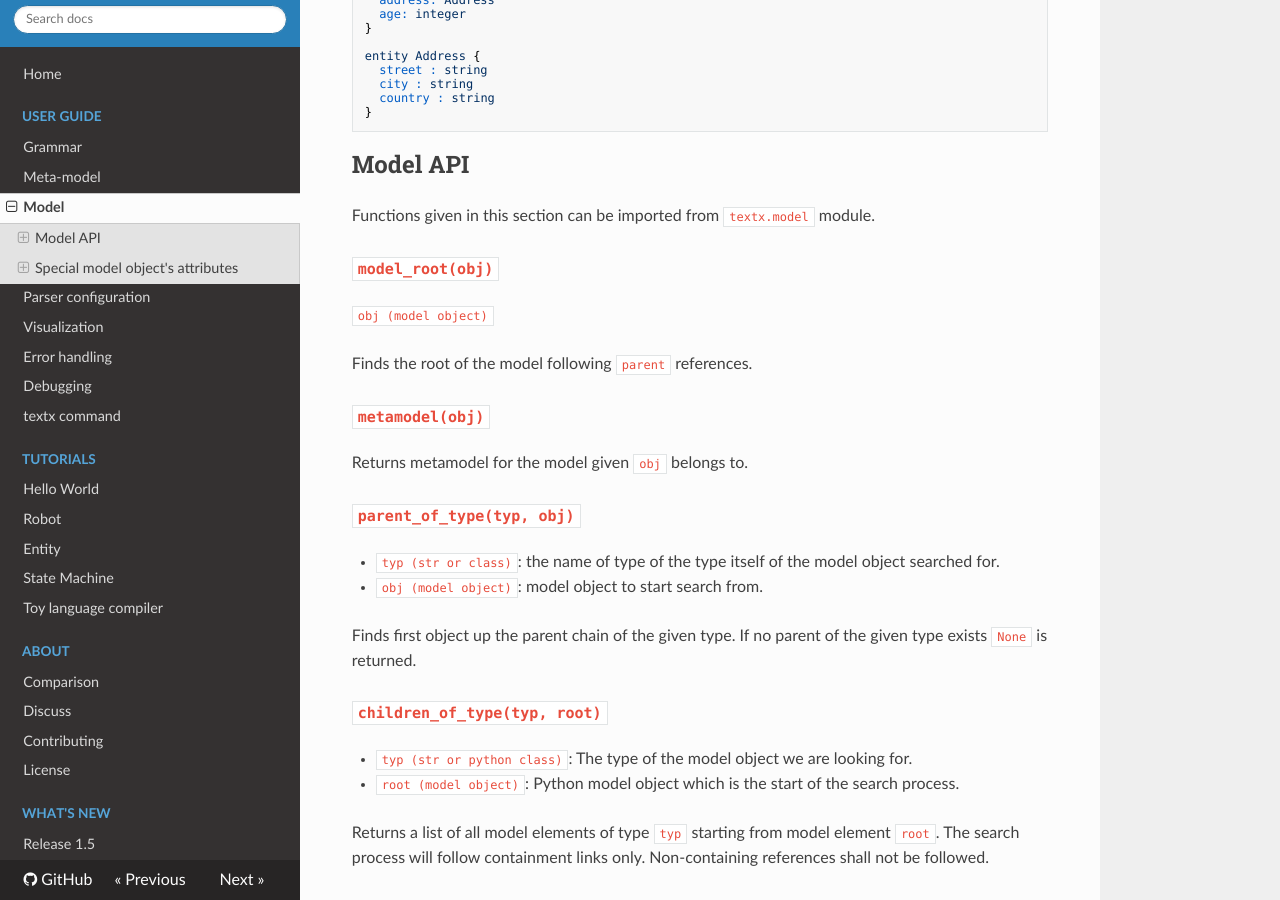
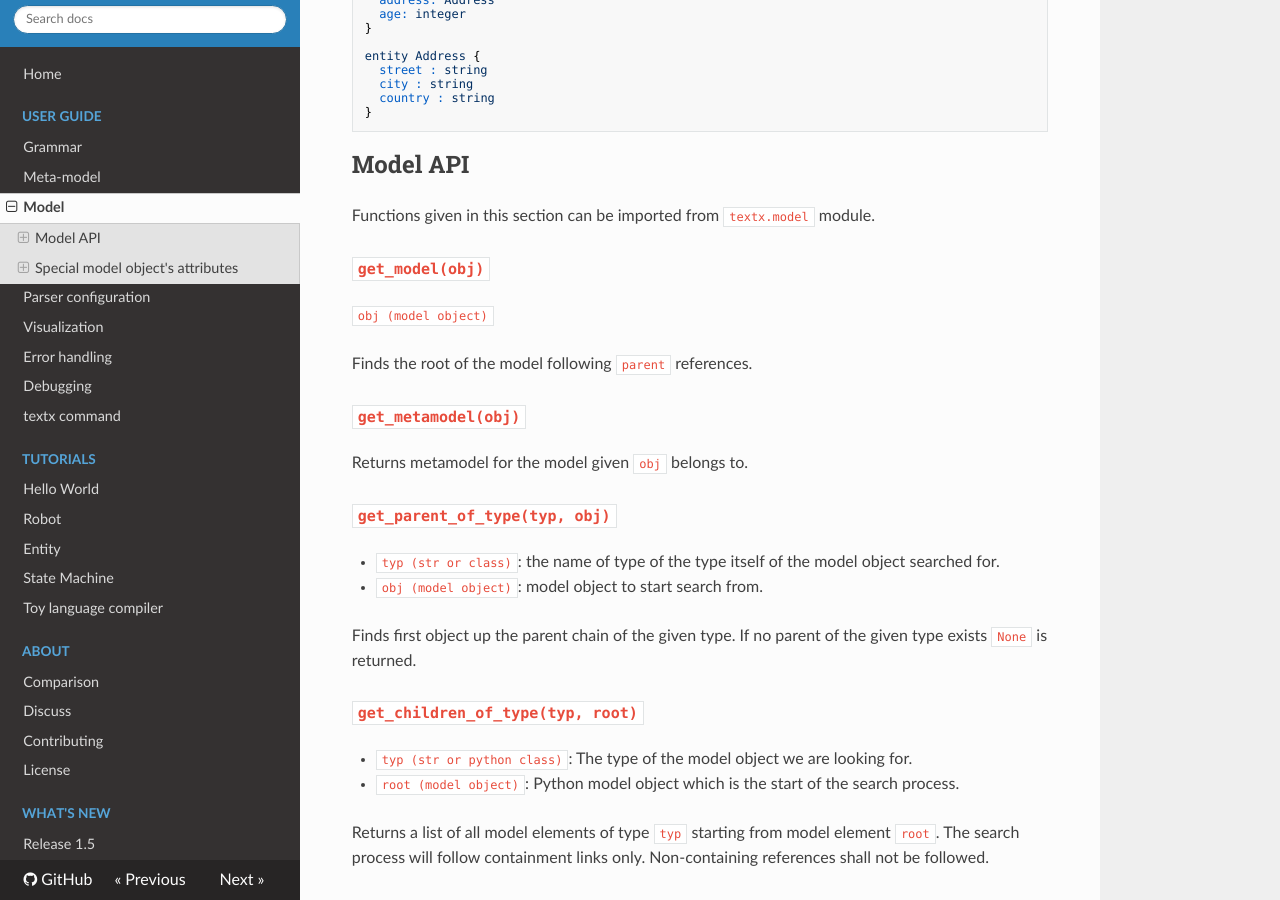
Before and after one commit to textX/textX, an MkDocs documentation site: the page built from docs/model.md, in a window 1280 px wide and 900 px high, scrolled down 1198 px. Built offline with MkDocs 1.6.1, drawn with Linux system fonts in a browser that asks for light colours; nearby versions of some CDN libraries; old or Windows-style settings are respelled for this version of MkDocs.

Commit message:
fix #48 Fixing shadowing of metamodel module by changing model API func. names.

```diff
--- a/docs/model.md
+++ b/docs/model.md
@@ -73,18 +73,18 @@ Where `person.ent` file might contain this:
 
 Functions given in this section can be imported from `textx.model` module.
 
-### `model_root(obj)`
+### `get_model(obj)`
 
 `obj (model object)`
 
 Finds the root of the model following `parent` references.
 
 
-### `metamodel(obj)`
+### `get_metamodel(obj)`
 
 Returns metamodel for the model given `obj` belongs to.
 
-### `parent_of_type(typ, obj)`
+### `get_parent_of_type(typ, obj)`
 
 - `typ (str or class)`: the name of type of the type itself of the model object
 searched for.
@@ -93,7 +93,7 @@ searched for.
 Finds first object up the parent chain of the given type. If no parent of the
 given type exists `None` is returned.
 
-### `children_of_type(typ, root)`
+### `get_children_of_type(typ, root)`
 
 - `typ (str or python class)`: The type of the model object we are looking for.
 - `root (model object)`: Python model object which is the start of the search
--- a/textx/__init__.py
+++ b/textx/__init__.py
@@ -1,5 +1,6 @@
 from textx.metamodel import metamodel_from_file, metamodel_from_str
-from textx.model import children_of_type, parent_of_type, model_root, metamodel
+from textx.model import get_children_of_type, get_parent_of_type, \
+    get_model, get_metamodel
 from textx.exceptions import TextXError, TextXSyntaxError, \
     TextXSemanticError
 from textx.langapi import get_language, iter_languages
```
Also changed, not shown: README.rst, 2 other files.
